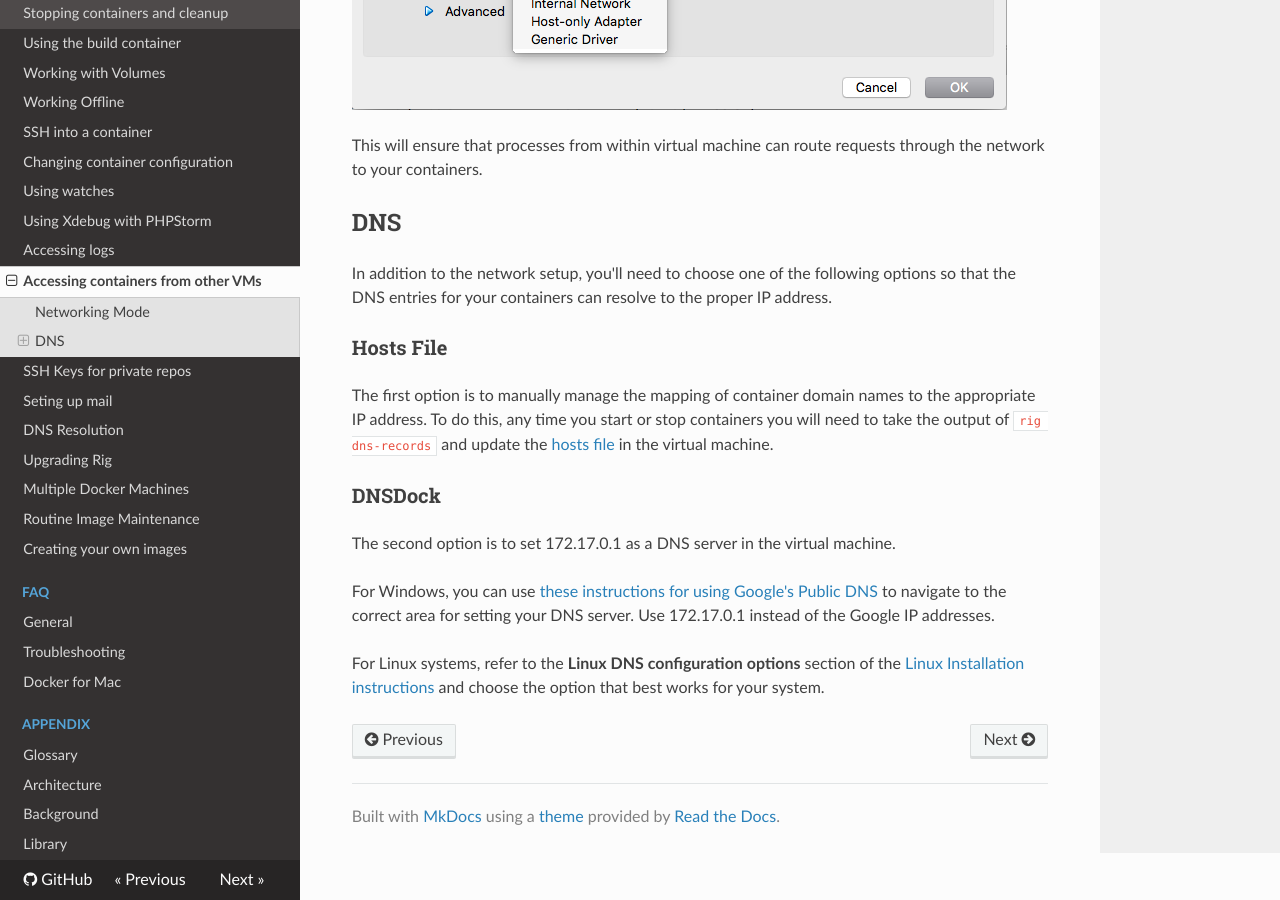
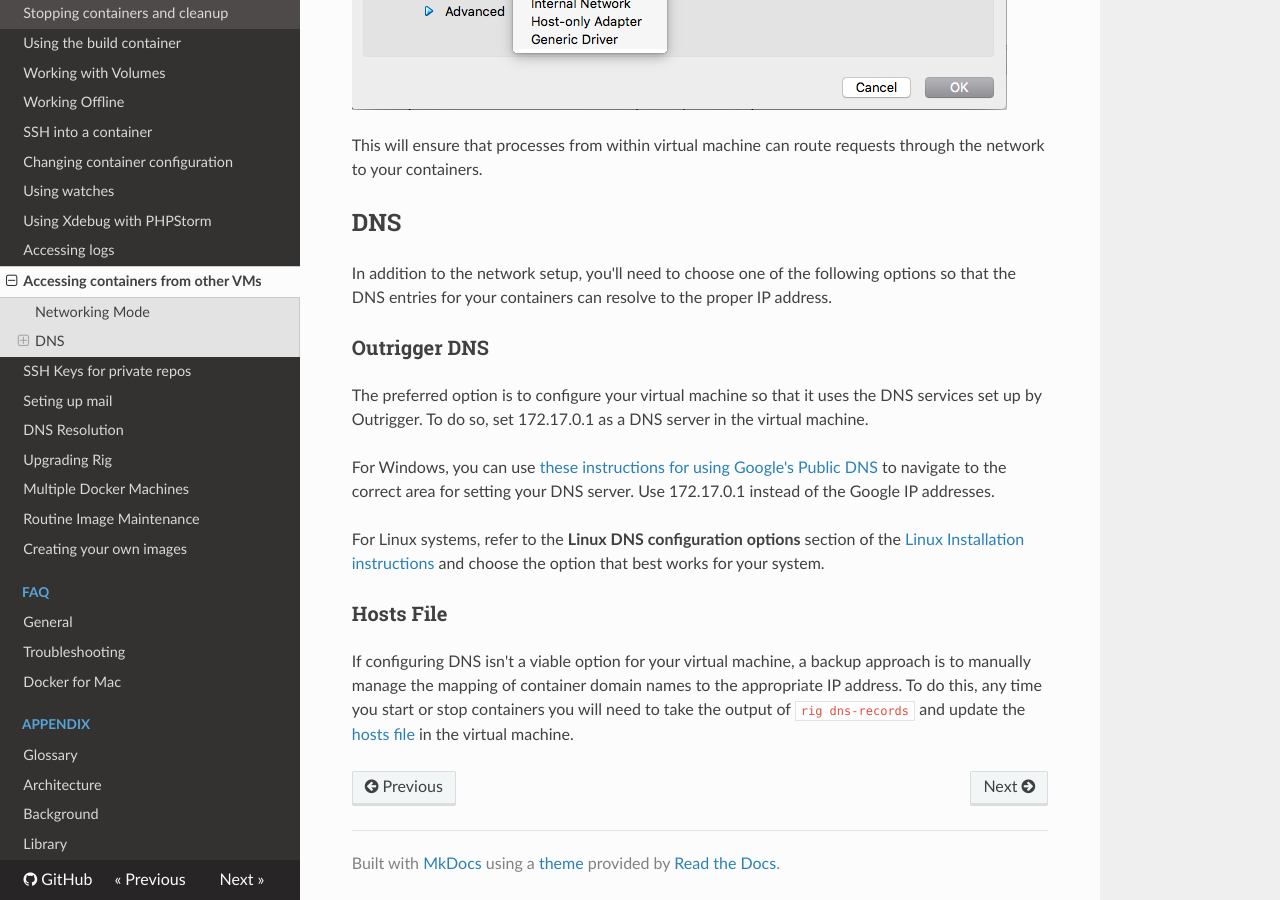
Before and after one commit to phase2/outrigger-docs, an MkDocs documentation site: the page built from docs/common-tasks/inter-vm-communication.md, in a window 1280 px wide and 900 px high, scrolled down 577 px. Built offline with MkDocs 1.6.1, drawn with Linux system fonts in a browser that asks for light colours; nearby versions of some CDN libraries; old or Windows-style settings are respelled for this version of MkDocs.

Commit message:
Made DNS setup the recommended option and adjusted labelling to remove unneeded information about DNSDock which could lead to confusion

```diff
--- a/docs/common-tasks/inter-vm-communication.md
+++ b/docs/common-tasks/inter-vm-communication.md
@@ -20,16 +20,11 @@ In addition to the network setup, you'll need to choose one of the following
 options so that the DNS entries for your containers can resolve to the proper IP
 address.
 
-### Hosts File
+### Outrigger DNS
 
-The first option is to manually manage the mapping of container domain names to
-the appropriate IP address. To do this, any time you start or stop containers
-you will need to take the output of `rig dns-records` and update the
-[hosts file](https://en.wikipedia.org/wiki/Hosts_(file)) in the virtual machine.
-
-### DNSDock
-
-The second option is to set 172.17.0.1 as a DNS server in the virtual machine.
+The preferred option is to configure your virtual machine so that it uses the
+DNS services set up by Outrigger. To do so, set 172.17.0.1 as a DNS server in
+the virtual machine.
 
 For Windows, you can use [these instructions for using Google's Public DNS](https://developers.google.com/speed/public-dns/docs/using)
 to navigate to the correct area for setting your DNS server. Use 172.17.0.1
@@ -38,3 +33,11 @@ instead of the Google IP addresses.
 For Linux systems, refer to the **Linux DNS configuration options** section of
 the [Linux Installation instructions](../getting-started/linux-installation.md)
 and choose the option that best works for your system.
+
+### Hosts File
+
+If configuring DNS isn't a viable option for your virtual machine, a backup
+approach is to manually manage the mapping of container domain names to
+the appropriate IP address. To do this, any time you start or stop containers
+you will need to take the output of `rig dns-records` and update the
+[hosts file](https://en.wikipedia.org/wiki/Hosts_(file)) in the virtual machine.
```
